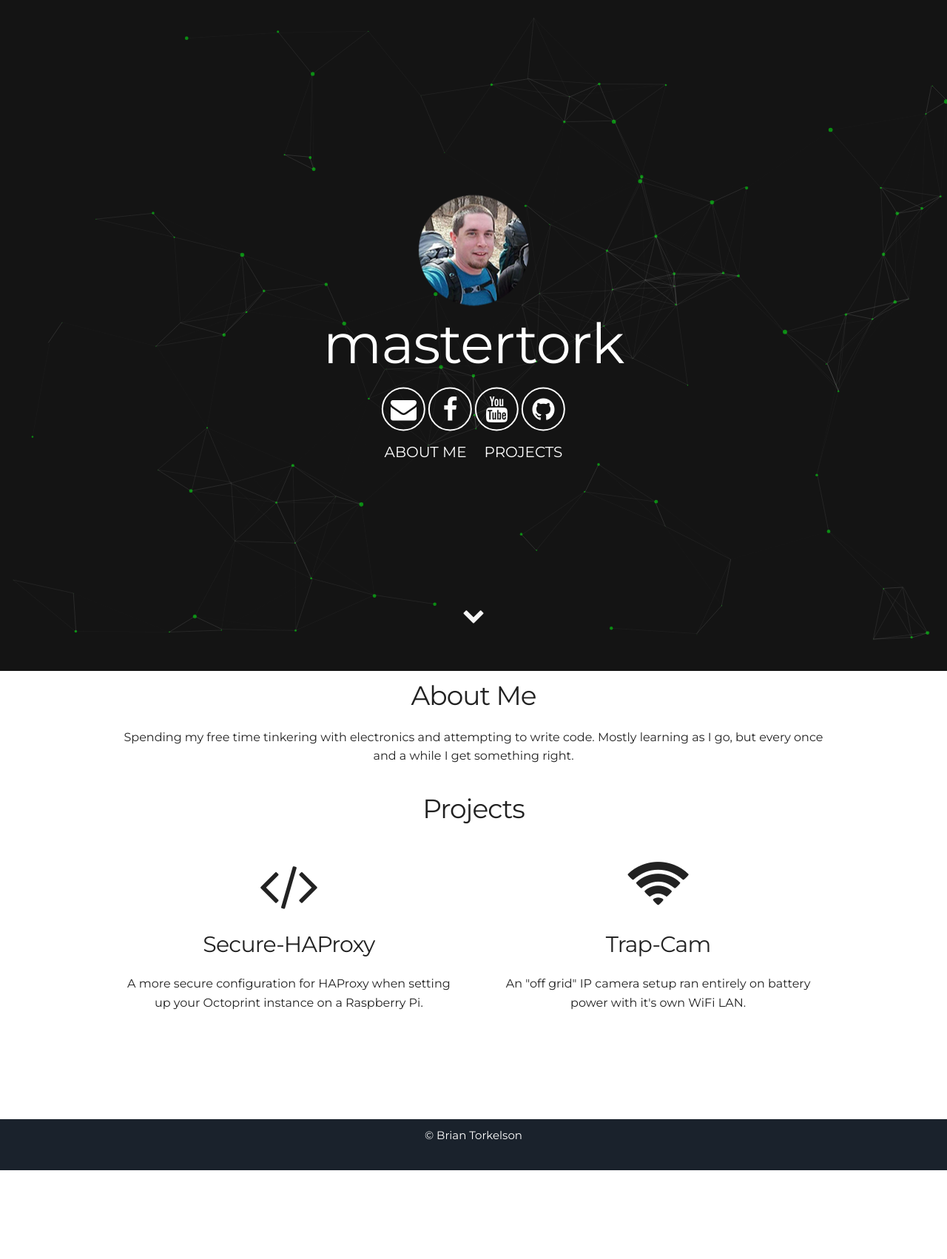
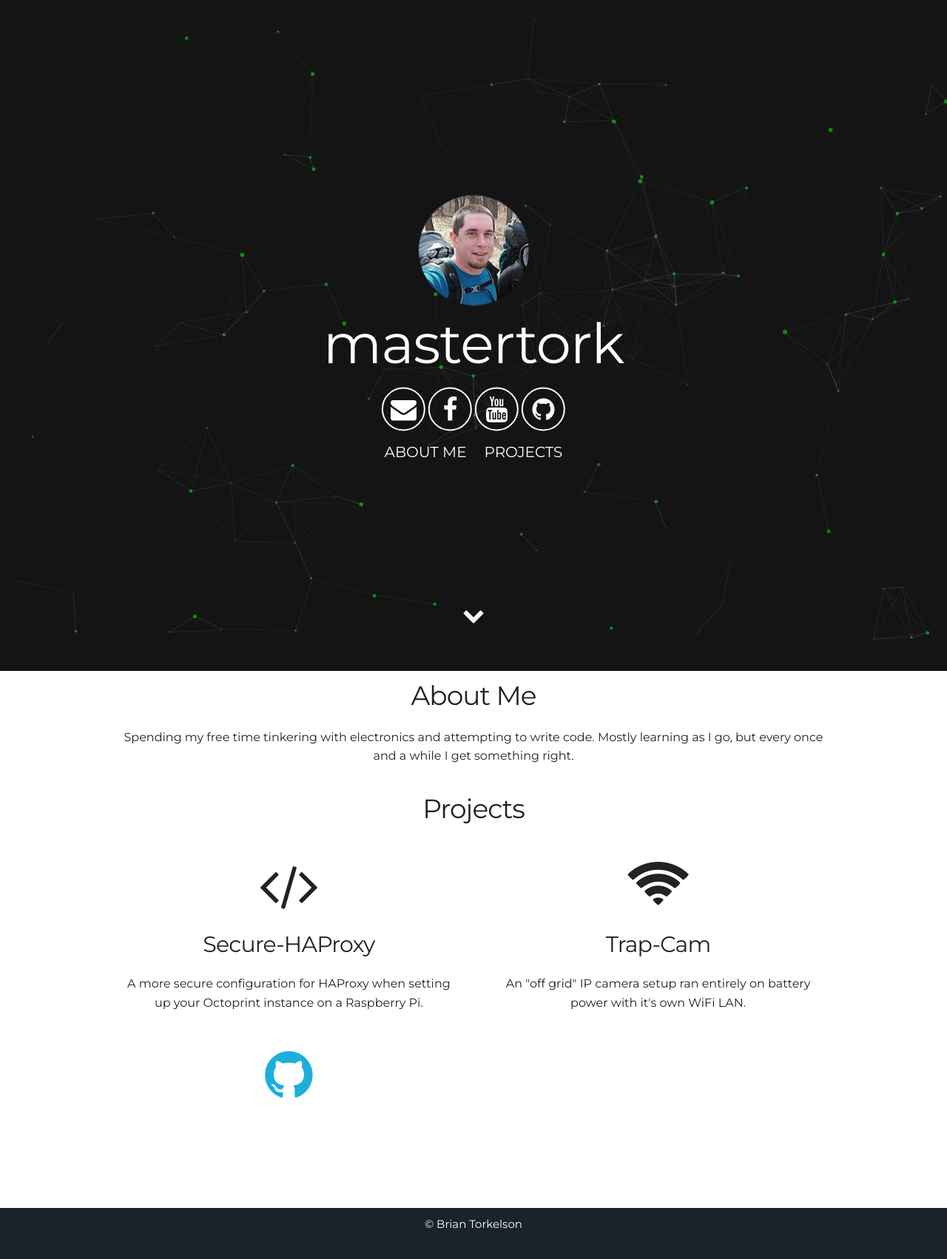
Before and after one commit to BrianTechTalk/BrianTechTalk.github.io, a Jekyll site: the page built from index.html, in a window 1280 px wide. Shown: the whole page at 74% size. Built offline with Jekyll 4.4.1, drawn with Linux system fonts in a browser that asks for light colours; before the commit the page ends 1582 px from its top, so only the background shows below that.

Commit message:
try this

```diff
--- a/_includes/projects.html
+++ b/_includes/projects.html
@@ -4,9 +4,12 @@
   </div>
   <div class="row user">
     <div class="six columns">
-	  <i class="fa fa-code" aria-hidden="true"></i></a>
+	  <i class="fa fa-code" aria-hidden="true"></i>
       <h4>Secure-HAProxy</h4>
       <p>A more secure configuration for HAProxy when setting up your Octoprint instance on a Raspberry Pi.</p>
+	   <div class="icon">
+	    <a href="https://github.com/mastertork/Secure-HAProxy"><i class="fa fa-github" aria-hidden="true"></i></a>
+	   </div>
     </div>
     <div class="six columns">
       <i class="fa fa-wifi" aria-hidden="true"></i>
```
